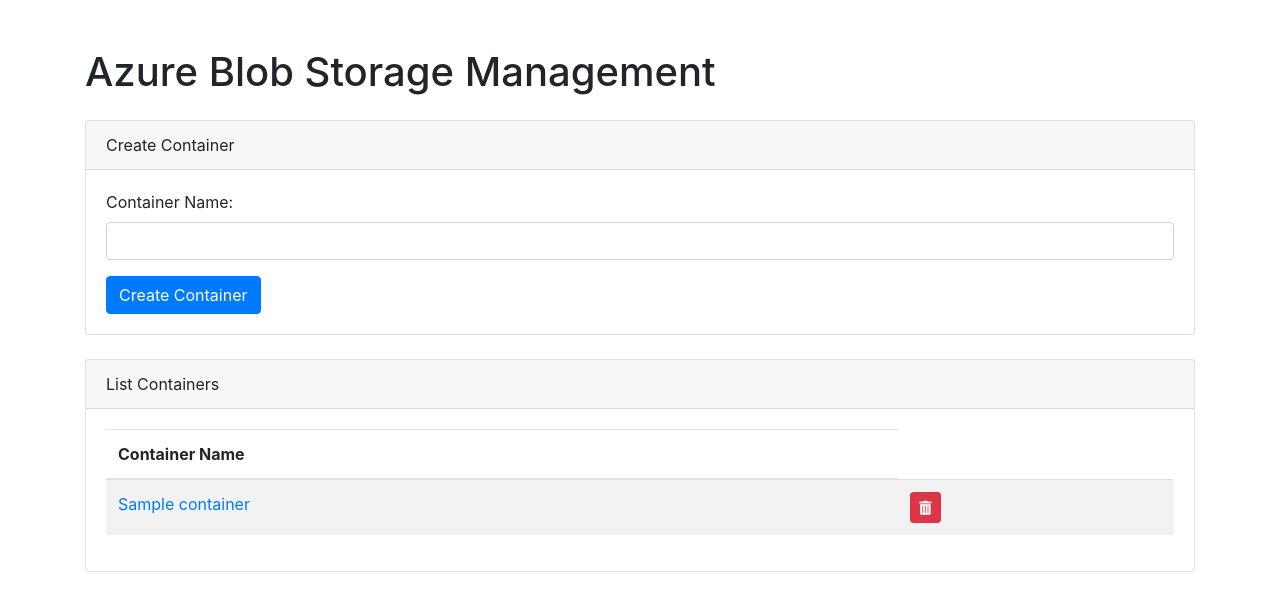
After one commit to Aniket2428/cloud_storage_app, a Flask app: template templates/containers.html in a window 1280 px wide. The commit adds this page. Shown: the top 611 px of the page. Run offline with Flask 3, Linux system fonts and the light colour scheme; the template is opened without the code that fills it: most values are stand-ins (such as "Sample title", 1, 10 or a date in 2020); some libraries are stand-ins or nearby versions.

Commit message:
Added new routing and files

```diff
--- a/app.py
+++ b/app.py
@@ -1,4 +1,4 @@
-from flask import Flask, render_template, request, redirect, url_for, send_file
+from flask import Flask, render_template, request, redirect, url_for, send_file, jsonify
 from urllib.parse import quote
 import os
 from werkzeug.utils import secure_filename
@@ -11,32 +11,30 @@
 # Replace with your Azure Storage account details
 account_name = 'cloudstorageapp'
 account_key = 'HNTkshHozHqfSYh7nqoK9M+vH+q3lvg5SySlQz2SkDCnwSVXghKWpHs6GSfHbJEAqGpIdc6dWC9W+AStRAlGLA=='
-container_name = 'files'
 
 # Initialize the Azure Blob Storage client
 connection_string = f"DefaultEndpointsProtocol=https;AccountName={account_name};AccountKey={account_key};EndpointSuffix=core.windows.net"
 blob_service_client = BlobServiceClient.from_connection_string(connection_string)
 
-app.config['SQLALCHEMY_DATABASE_URI'] = 'sqlite:///metadata.db'
-app.config['SQLALCHEMY_TRACK_MODIFICATIONS'] = False
 
-conn = psycopg2.connect(
-    dbname="your_database",
-    user="mydb",
-    password="aniket@123",
-    host="localhost",
-    port="9000"
-)
-cur = conn.cursor()
+# app.config['SQLALCHEMY_DATABASE_URI'] = 'sqlite:///metadata.db'
+# app.config['SQLALCHEMY_TRACK_MODIFICATIONS'] = False
 
 @app.route('/')
 def index():
-    files = list_files()
-    print(files)
-    return render_template('index.html', files=files)
+    containers = list_containers()
+    print(containers)
+    return render_template('containers.html', containers=containers)
 
 
-@app.route('/upload', methods=['POST'])
+@app.route('/<path:container_name>')
+def list_container_files(container_name):
+    files = list_files(container_name)
+    print(files)
+    return render_template('index.html', files=files, container_name=container_name)
+
+
+@app.route('/<path:container_name>/upload', methods=['POST'])
 def upload_file():
     if 'file' not in request.files:
         return redirect(request.url)
@@ -46,6 +44,7 @@
     if file.filename == '':
         return redirect(request.url)
 
+    container_name = request.form['containerName']
     azure_blob_name = secure_filename(file.filename)
     upload_file_to_azure(file, container_name, azure_blob_name)
 
@@ -54,6 +53,7 @@
 
 @app.route('/download/<file_name>')
 def download_file(file_name):
+    container_name = request.form['containerName']
     local_file_path = os.path.join('temp', quote(file_name))
     download_file_from_azure(file_name, container_name, local_file_path)
     # download_file_from_azure(file_name, container_name, local_file_path)
@@ -62,9 +62,33 @@
 
 @app.route('/delete/<file_name>')
 def delete_file(file_name):
+    container_name = request.form['containerName']
     # local_file_path = os.path.join('temp', quote(file_name))
     delete_blob_from_azure(container_name, file_name, connection_string)
     return refreshScreen()
+
+
+@app.route('/create_container', methods=['POST'])
+def create_blob_container():
+    container_name = request.form.get('container_name')
+    if not container_name:
+        return 'Container name is required', 400
+
+    try:
+        container_client = create_container(container_name)
+        return f'Container "{container_name}" created successfully', 200
+    except Exception as e:
+        return f'Error creating container: {str(e)}', 500
+
+
+# Route to list all containers
+@app.route('/list_containers', methods=['GET'])
+def list_blob_containers():
+    try:
+        containers = list_containers()
+        return jsonify(containers), 200
+    except Exception as e:
+        return f'Error listing containers: {str(e)}', 500
 
 
 def refreshScreen():
@@ -73,10 +97,24 @@
     return render_template('index.html', files=files)
 
 
-def list_files():
+def list_files(container_name):
     container_client = blob_service_client.get_container_client(container_name)
     blobs = [blob.name for blob in container_client.list_blobs()]
     return blobs
+
+
+# Function to create a container in Azure Blob Storage
+def create_container(container_name):
+    blob_service_client = BlobServiceClient.from_connection_string(connection_string)
+    container_client = blob_service_client.create_container(container_name)
+    return container_client
+
+
+# Function to list all containers in Azure Blob Storage
+def list_containers():
+    blob_service_client = BlobServiceClient.from_connection_string(connection_string)
+    containers = blob_service_client.list_containers()
+    return [container.name for container in containers]
 
 
 def upload_file_to_azure(file, container_name, azure_blob_name):
@@ -124,37 +162,7 @@
         print(f"Error deleting blob '{blob_name}' from container '{container_name}': {e}")
 
 
-#
-# def check_container_exists(storage_connection_string, container_name):
-#     try:
-#         blob_service_client = BlobServiceClient.from_connection_string(storage_connection_string)
-#         container_client = blob_service_client.get_container_client(container_name)
-#         # Attempt to get properties of the container, which will raise an error if the container does not exist
-#         container_client.get_container_properties()
-#         return True
-#     except Exception as e:
-#         return False
-#
-#
-# def list_containers(storage_connection_string):
-#     """
-#     List all containers in Azure Storage.
-#
-#     Args:
-#     storage_connection_string (str): Azure Storage connection string.
-#
-#     Returns:
-#     list: A list of container names.
-#     """
-#     blob_service_client = BlobServiceClient.from_connection_string(storage_connection_string)
-#     containers = []
-#     for container in blob_service_client.list_containers():
-#         containers.append(container['name'])
-#     return containers
-#
-
-# Check if container exists
-
+# Route to create a container
 
 if __name__ == '__main__':
     app.run(host='0.0.0.0', port=8080)
--- /dev/null
+++ b/templates/containers.html
@@ -0,0 +1,69 @@
+<!DOCTYPE html>
+<html lang="en">
+<head>
+    <meta charset="UTF-8">
+    <meta name="viewport" content="width=device-width, initial-scale=1.0">
+    <title>Azure Blob Storage Management</title>
+    <!-- Bootstrap CSS -->
+    <link href="https://stackpath.bootstrapcdn.com/bootstrap/4.5.2/css/bootstrap.min.css" rel="stylesheet">
+         <link rel="stylesheet" href="https://cdnjs.cloudflare.com/ajax/libs/font-awesome/5.15.4/css/all.min.css">
+
+    <style>
+        .scrollable-container {
+            max-height: 300px; /* Adjust the max height as needed */
+            overflow-y: auto;
+        }
+    </style>
+</head>
+<body>
+<div class="container">
+    <h1 class="mt-5">Azure Blob Storage Management</h1>
+
+    <!-- Create Container Form -->
+    <div class="card mt-4">
+        <div class="card-header">Create Container</div>
+        <div class="card-body">
+            <form id="createContainerForm">
+                <div class="form-group">
+                    <label for="containerName">Container Name:</label>
+                    <input type="text" class="form-control" id="containerName" name="containerName" required>
+                </div>
+                <button type="submit" class="btn btn-primary">Create Container</button>
+            </form>
+        </div>
+    </div>
+
+    <!-- List Containers Table -->
+    <div class="card mt-4">
+        <div class="card-header">List Containers</div>
+        <div class="card-body scrollable-container">
+            <table class="table table-striped">
+                <thead>
+                <tr>
+                    <th>Container Name</th>
+                </tr>
+                </thead>
+                <tbody id="containerList">
+
+                {% for container in containers %}
+                <tr>
+                    <td> <a href="/{{ container }}">{{ container }}</a></td>
+                    <td>
+                            <a href="/delete/{{ container }}" class="btn btn-sm btn-danger"><i class="fas fa-trash-alt"></i></a>
+                    </td>
+                </tr>
+                {% endfor %}
+                </tbody>
+
+            </table>
+        </div>
+    </div>
+</div>
+
+<!-- Bootstrap JS -->
+<script src="https://code.jquery.com/jquery-3.5.1.slim.min.js"></script>
+<script src="https://cdn.jsdelivr.net/npm/@popperjs/core@1.16.1/dist/umd/popper.min.js"></script>
+<script src="https://stackpath.bootstrapcdn.com/bootstrap/4.5.2/js/bootstrap.min.js"></script>
+
+</body>
+</html>
```
Also changed, not shown: templates/index.html (+6 -4 lines), templates/test.html (added, +14 -0 lines).
